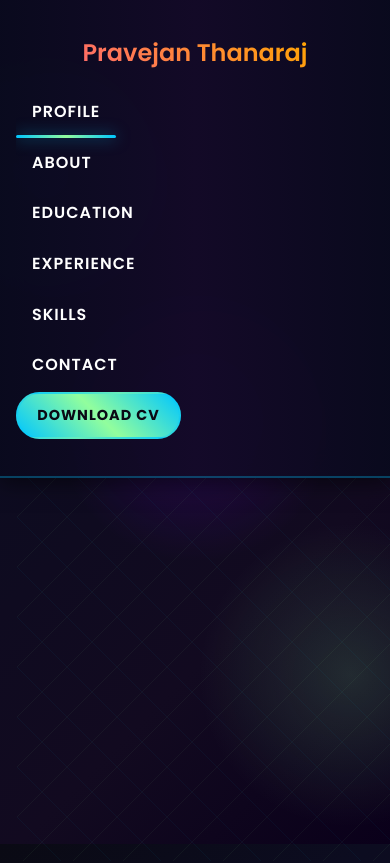
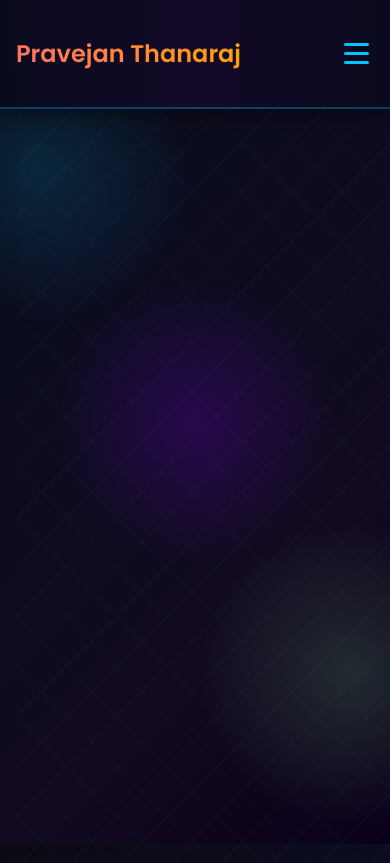
Before and after one commit to pravejan/pravejan-portfolio, a plain HTML site: page index.html in a window 390 px wide. Shown: the top 863 px of the page. Drawn offline with Linux system fonts and the light colour scheme.

Commit message:
Add hamburger menu for mobile and restore profile/CV files

```diff
--- a/index.html
+++ b/index.html
@@ -13,6 +13,11 @@
     <nav class="navbar">
         <div class="nav-container">
             <div class="nav-logo">Pravejan Thanaraj</div>
+            <div class="hamburger">
+                <span class="bar"></span>
+                <span class="bar"></span>
+                <span class="bar"></span>
+            </div>
             <ul class="nav-menu">
                 <li class="nav-item">
                     <a href="#profile" class="nav-link">Profile</a>
--- a/script.js
+++ b/script.js
@@ -232,3 +232,20 @@ document.querySelectorAll('.nav-link').forEach(link => {
         }
     });
 });
+
+// Mobile Navigation Toggle
+const hamburger = document.querySelector('.hamburger');
+const navMenu = document.querySelector('.nav-menu');
+
+if (hamburger && navMenu) {
+    hamburger.addEventListener('click', () => {
+        hamburger.classList.toggle('active');
+        navMenu.classList.toggle('active');
+    });
+
+    // Close mobile menu when clicking on a link
+    document.querySelectorAll('.nav-link').forEach(n => n.addEventListener('click', () => {
+        hamburger.classList.remove('active');
+        navMenu.classList.remove('active');
+    }));
+}
--- a/styles.css
+++ b/styles.css
@@ -164,6 +164,35 @@ body::before {
 
 .download-cv:active {
     transform: translateY(-1px);
+}
+
+/* Hamburger Menu */
+.hamburger {
+    display: none;
+    flex-direction: column;
+    cursor: pointer;
+    padding: 5px;
+}
+
+.bar {
+    width: 25px;
+    height: 3px;
+    background-color: #00c6ff;
+    margin: 3px 0;
+    transition: 0.3s;
+    border-radius: 2px;
+}
+
+.hamburger.active .bar:nth-child(1) {
+    transform: rotate(-45deg) translate(-5px, 6px);
+}
+
+.hamburger.active .bar:nth-child(2) {
+    opacity: 0;
+}
+
+.hamburger.active .bar:nth-child(3) {
+    transform: rotate(45deg) translate(-5px, -6px);
 }
 
 /* Main Content Styles */
@@ -875,9 +904,35 @@ body::before {
 /* Responsive Design */
 @media (max-width: 768px) {
     .nav-container {
+        flex-direction: row;
+        justify-content: space-between;
+        align-items: center;
+        padding: 1rem;
+    }
+
+    .hamburger {
+        display: flex;
+    }
+
+    .nav-menu {
+        position: fixed;
+        left: -100%;
+        top: 70px;
         flex-direction: column;
-        gap: 1rem;
-        padding: 1rem;
+        background-color: rgba(10, 10, 30, 0.98);
+        width: 100%;
+        text-align: center;
+        transition: 0.3s;
+        box-shadow: 0 10px 27px rgba(0, 0, 0, 0.05);
+        padding: 2rem 0;
+        gap: 0;
+        max-height: calc(100vh - 70px);
+        overflow-y: auto;
+        -webkit-overflow-scrolling: touch;
+    }
+
+    .nav-menu.active {
+        left: 0;
     }
 
     .nav-menu {
```
Also changed, not shown: 2 other files.
